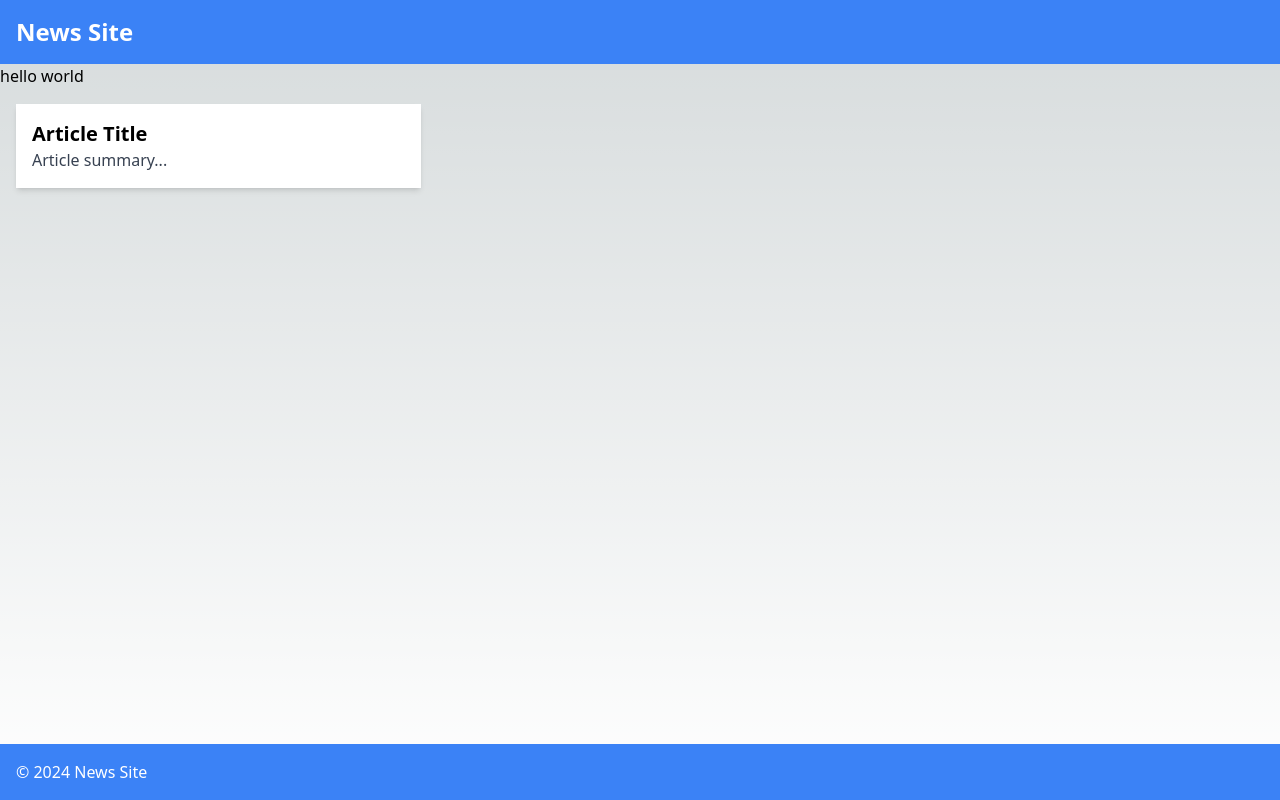
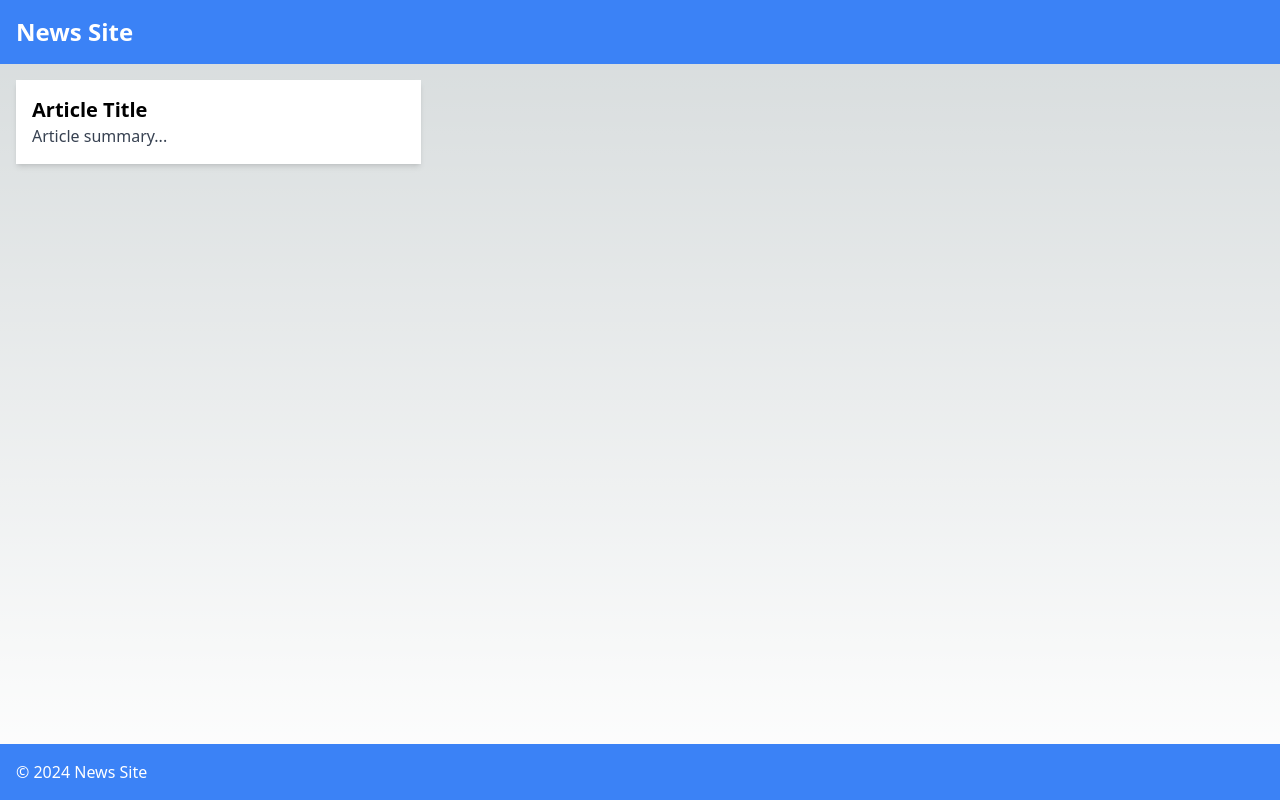
Before and after one commit to peywan/news-page, a Next.js app: page / in a window 1280 px wide. Built offline with nearby package versions, Linux system fonts and the light colour scheme.

Commit message:
tog bort hello world header bara inget särskilt

```diff
--- a/pages/index.js
+++ b/pages/index.js
@@ -6,11 +6,6 @@ const HomePage = () => {
       <header className="bg-blue-500 text-white p-4">
         <h1 className="text-2xl font-bold">News Site</h1>
       </header>
-      <div>
-        <h1>
-          hello world
-        </h1>
-      </div>
       <main className="flex-grow p-4">
         <div className="grid grid-cols-3 gap-4">
           {/* News articles will go here */}
```
